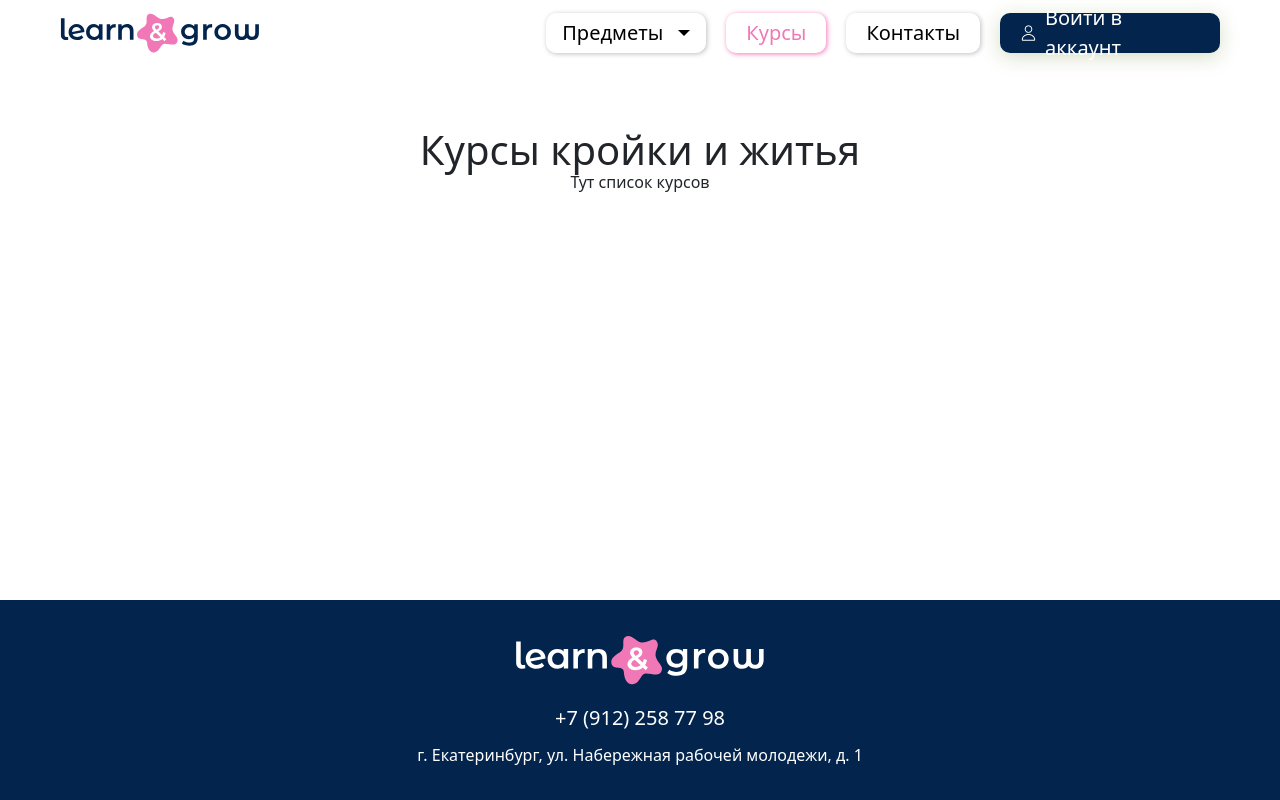
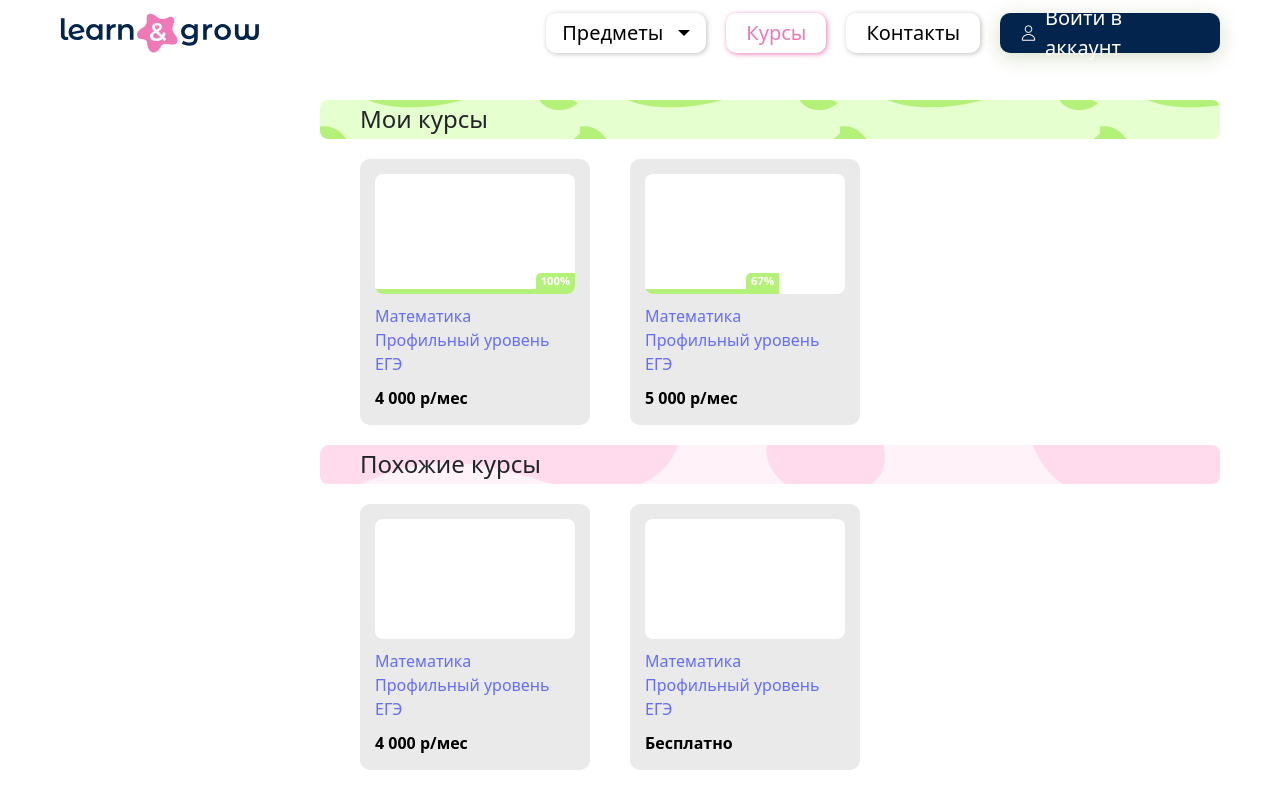
Before and after one commit to learnngrow-school/learnngrow-frontend, a React (Vite) app: page /main in a window 1280 px wide. Both pictures are taken after a click on the element "Курсы". Built offline with nearby package versions, Linux system fonts and the light colour scheme.

Commit message:
Add courses

```diff
--- a/src/screens/Courses/courses.css
+++ b/src/screens/Courses/courses.css
@@ -0,0 +1,109 @@
+.courses-page {
+    width: 1160px;
+    display: flex;
+    /*background-color: #32CD32;*/
+    margin-bottom: 50px;
+    margin-top: -30px;
+}
+
+.sections {
+    margin-top: -20px;
+    margin-left: auto;
+    /*background-color: aqua;*/
+}
+
+.courses-section {
+    width: 900px;
+    /*background-color: #000;*/
+}
+
+.section-title {
+    font-size: 1.5em;
+    margin: 20px 0;
+}
+
+.section-title--green {
+    background: var(--background-green);
+    background-color: var(--green-pale);
+    padding: 5px 40px;
+    border-radius: 8px;
+}
+
+.section-title--pink {
+    background: var(--background-pink);
+    background-color: var(--pink-pale);
+    padding: 5px 40px;
+    border-radius: 8px;
+}
+
+.course-list {
+    display: flex;
+    gap: 40px;
+    flex-wrap: wrap;
+    margin-left: 40px;
+}
+
+.course-card {
+    background: #eaeaea;
+    border-radius: 10px;
+    padding: 15px;
+    width: 230px;
+    text-align: left;
+    transition: transform 0.3s ease, box-shadow 0.3s ease;
+}
+
+.course-card:hover {
+    transform: scale(1.05);
+    box-shadow: 0 6px 12px #00000023;
+}
+
+.course-image {
+    background-color: #ffff;
+    height: 120px;
+    border-radius: 8px;
+    margin-bottom: 5px;
+    position: relative;
+    overflow: hidden;
+}
+
+.course-progress-bar {
+    position: absolute;
+    bottom: 0;
+    height: 5px;
+    width: 100%;
+}
+
+.course-progress {
+    background-color: #B4F178;
+    height: 100%;
+    display: flex;
+    align-items: center;
+    justify-content: flex-end;
+    color: white;
+    font-size: 0.7em;
+}
+
+.course-progress-text {
+    background-color: #B4F178;
+    padding: 0px 5px;
+    border-top-left-radius: 5px;
+    font-weight: bold;
+    margin-bottom: 20px;
+}
+
+.course-title {
+    font-size: 1em;
+    margin: 10px 0 0px;
+}
+
+.course-level {
+    font-size: 1em;
+    margin-bottom: 10px;
+}
+
+.course-price {
+    font-weight: bold;
+    font-size: 1em;
+    color: #000;
+    margin-bottom: 0px;
+}
--- a/src/screens/Courses/index.tsx
+++ b/src/screens/Courses/index.tsx
@@ -1,19 +1,55 @@
 import { FC } from "react";
 import '../../styles/text.css';
+import "./courses.css"
+import { Link } from 'react-router-dom';
 
 
 const Courses: FC = () => {
     const selectedSubject = localStorage.getItem('subject');
 
     return (
-        <>
-            <h1 className="text--heading1">Курсы кройки и житья</h1>
-            {selectedSubject &&
-                <div className="text--heading2">{`Выбраны курсы по предмету "${localStorage.getItem('subject')}"`}</div>
-            }
-            <div>Тут список курсов</div>
-        </>
+        <div className="courses-page">
+            <section className="sections">
+                <section className="courses-section">
+                    <h2 className="section-title section-title--green">Мои курсы</h2>
+                    <div className="course-list">
+                        <CourseCard title="Математика" level="Профильный уровень ЕГЭ" price="4 000 р/мес" progress={100}/>
+                        <CourseCard title="Математика" level="Профильный уровень ЕГЭ" price="5 000 р/мес" progress={67}/>
+                    </div>
+                </section>
+
+                <section className="courses-section">
+                    <h2 className="section-title section-title--pink">Похожие курсы</h2>
+                    <div className="course-list">
+                        <CourseCard title="Математика" level="Профильный уровень ЕГЭ" price="4 000 р/мес"/>
+                        <CourseCard title="Математика" level="Профильный уровень ЕГЭ" price="Бесплатно"/>
+                    </div>
+                </section>
+            </section>
+
+        </div>
     );
 };
 
+const CourseCard: FC<{ title: string, level: string, price: string, progress?: number }> = ({ title, level, price, progress }) => {
+    return (
+        <Link to={"#"} className="course-card-link">
+            <div className="course-card">
+                <div className="course-image"> {/*изображение*/}
+                    {progress !== undefined && (
+                        <div className="course-progress-bar">
+                            <div className="course-progress" style={{ width: `${progress}%` }}>
+                                <span className="course-progress-text">{progress}%</span>
+                            </div>
+                        </div>
+                        )}
+                </div>
+
+                <p className="course-title">{title}</p>
+                <p className="course-level">{level}</p>
+                <p className="course-price">{price}</p>
+            </div>
+        </Link>
+    );
+};
 export default Courses;
```
